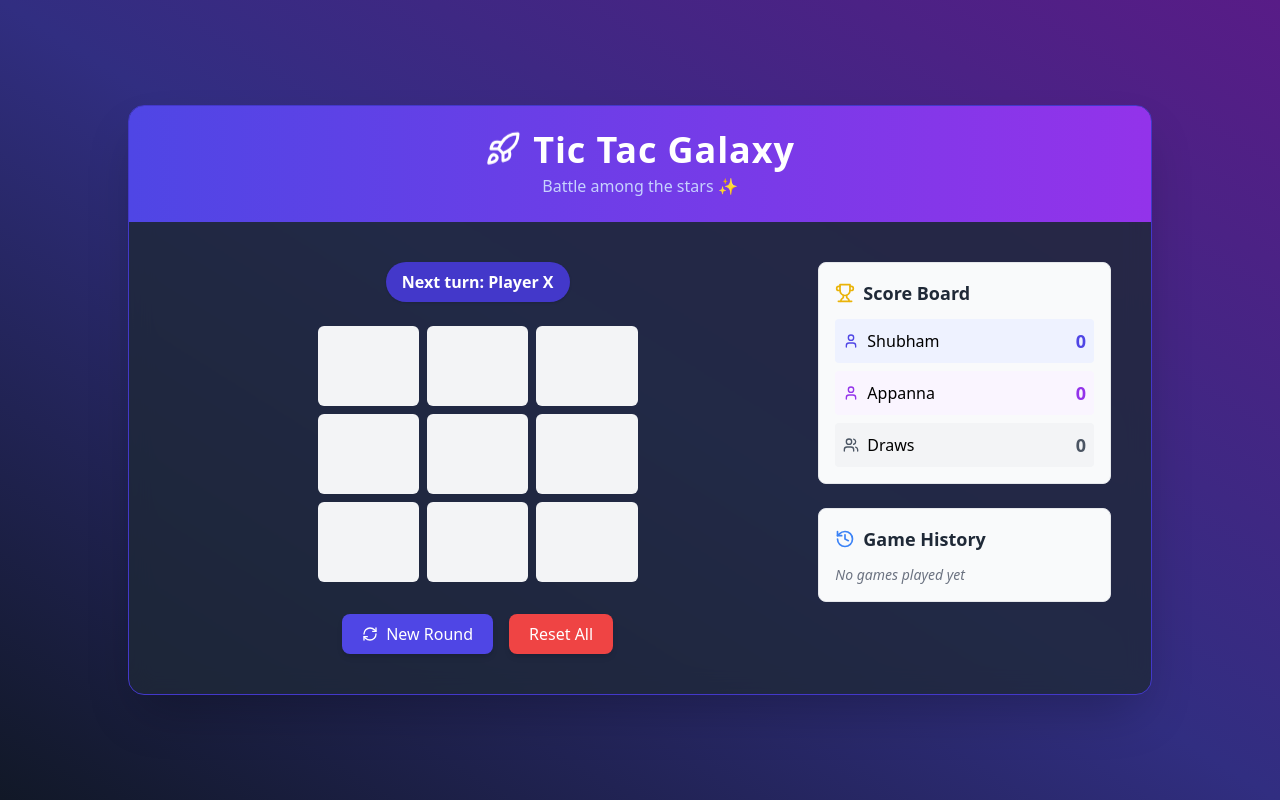
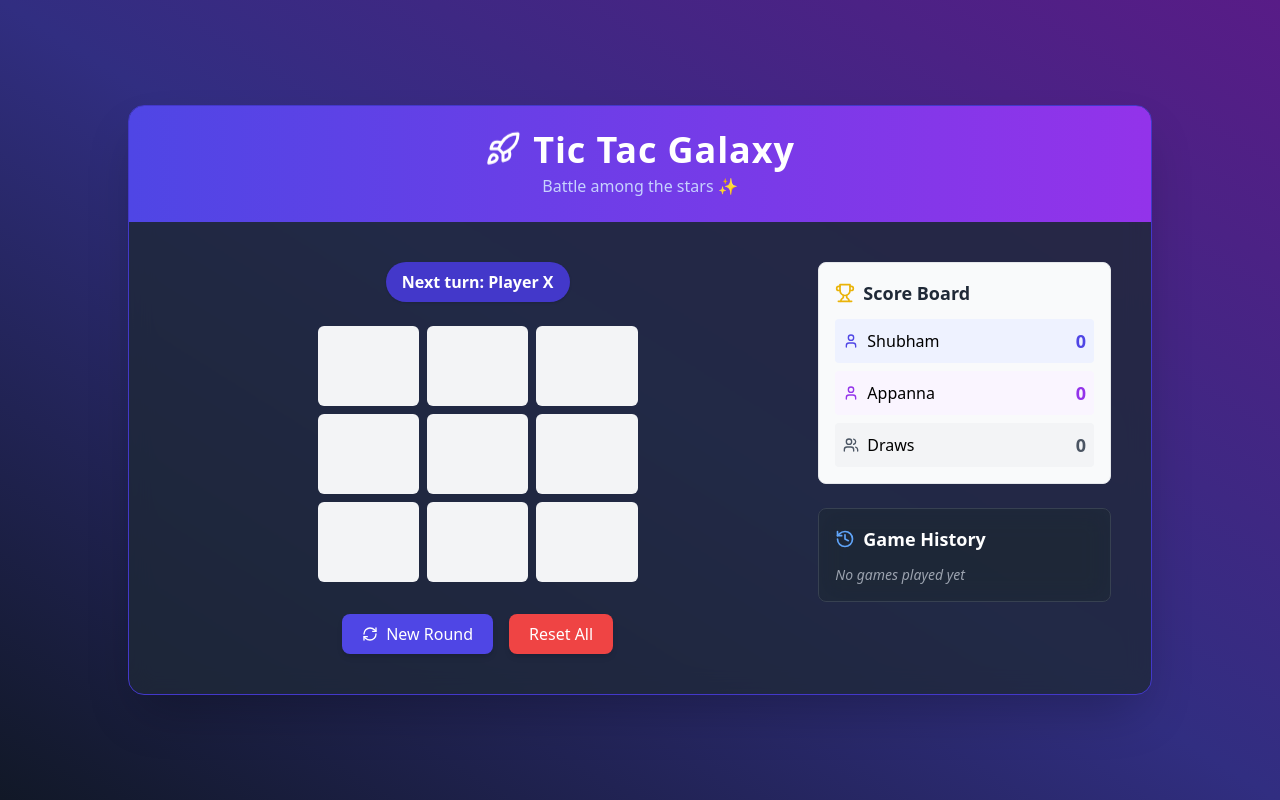
Before and after one commit to shubh-swe/devsecops-cicd-projects, a React (Vite) app: page / in a window 1280 px wide. Built offline with nearby package versions, Linux system fonts and the light colour scheme.

Commit message:
Update GameHistory.tsx

```diff
--- a/src/components/GameHistory.tsx
+++ b/src/components/GameHistory.tsx
@@ -1,5 +1,6 @@
 import React from 'react';
 import { History, Clock } from 'lucide-react';
+import Board from './Board';
 
 interface GameHistoryProps {
   history: Array<{
@@ -7,10 +8,10 @@
     board: Array<string | null>;
     date: Date;
   }>;
+  players: { X: string; O: string };
 }
 
-const GameHistory: React.FC<GameHistoryProps> = ({ history }) => {
-  // Format date to a readable string
+const GameHistory: React.FC<GameHistoryProps> = ({ history, players }) => {
   const formatDate = (date: Date) => {
     return new Intl.DateTimeFormat('en-US', {
       hour: '2-digit',
@@ -19,43 +20,42 @@
     }).format(date);
   };
 
-  // Get result text based on winner
   const getResultText = (winner: string | null) => {
-    if (winner) {
-      return `Player ${winner} won`;
-    }
+    if (winner === 'X') return `${players.X} won`;
+    if (winner === 'O') return `${players.O} won`;
     return "Draw";
   };
 
-  // Get appropriate color class based on winner
   const getResultColorClass = (winner: string | null) => {
-    if (winner === 'X') return 'text-indigo-600';
-    if (winner === 'O') return 'text-purple-600';
-    return 'text-gray-600';
+    if (winner === 'X') return 'text-indigo-500';
+    if (winner === 'O') return 'text-purple-500';
+    return 'text-gray-500';
   };
 
   return (
-    <div className="bg-gray-50 p-4 rounded-lg border border-gray-200">
-      <h2 className="text-lg font-semibold text-gray-800 mb-3 flex items-center gap-2">
-        <History className="h-5 w-5 text-blue-500" />
+    <div className="bg-gray-800/60 backdrop-blur-md p-4 rounded-lg border border-gray-700 text-white">
+      <h2 className="text-lg font-semibold mb-3 flex items-center gap-2">
+        <History className="h-5 w-5 text-blue-400" />
         Game History
       </h2>
 
-      <div className="max-h-60 overflow-y-auto space-y-2 pr-1">
+      <div className="max-h-64 overflow-y-auto space-y-3 pr-1">
         {history.length === 0 ? (
-          <p className="text-gray-500 text-sm italic">No games played yet</p>
+          <p className="text-gray-400 text-sm italic">No games played yet</p>
         ) : (
           [...history].reverse().map((game, index) => (
-            <div key={index} className="p-2 bg-white rounded border border-gray-200 text-sm">
-              <div className="flex justify-between items-center mb-1">
+            <div key={index} className="p-3 bg-gray-900/70 rounded border border-gray-700">
+              <div className="flex justify-between items-center mb-2">
                 <span className={`font-medium ${getResultColorClass(game.winner)}`}>
                   {getResultText(game.winner)}
                 </span>
-                <span className="text-gray-500 flex items-center gap-1">
+                <span className="text-gray-400 flex items-center gap-1 text-xs">
                   <Clock className="h-3 w-3" />
                   {formatDate(game.date)}
                 </span>
               </div>
+              {/* 👇 mini board snapshot */}
+              <Board squares={game.board} onClick={() => {}} winningLine={null} mini />
             </div>
           ))
         )}
```
